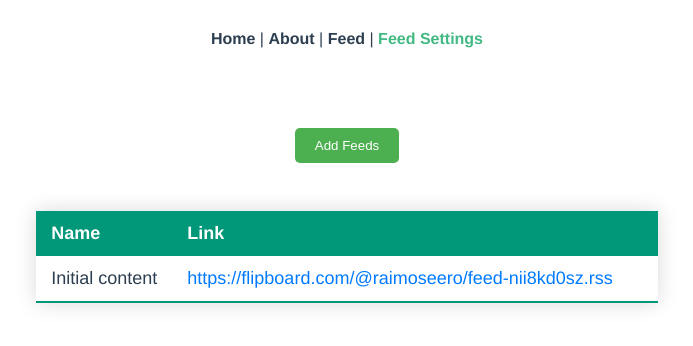
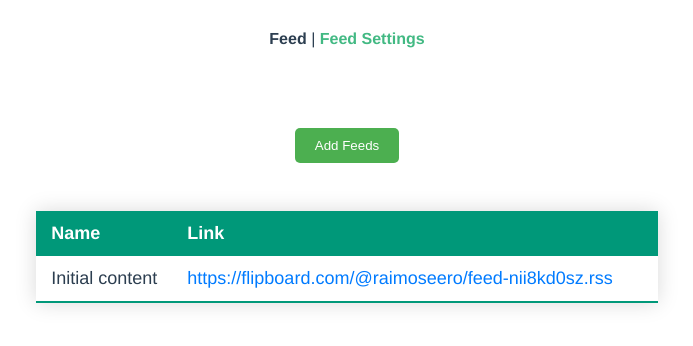
Before and after one commit to Romar-II/lolo-v5-frontend, a Vue app: page /feed/settings in a window 1280 px wide. Shown: the top 346 px of the page, without its empty margins (293-986 px from the left). Built offline with nearby package versions, Linux system fonts and the light colour scheme.

Commit message:
Initial commit

```diff
--- a/src/App.vue
+++ b/src/App.vue
@@ -1,7 +1,5 @@
 <template>
   <nav>
-    <router-link to="/">Home</router-link> |
-    <router-link to="/about">About</router-link> |
     <router-link to="/feed">Feed</router-link> |
     <router-link to="/feed/settings">Feed Settings</router-link>
   </nav>
--- a/src/components/DeleteFeedModal.vue
+++ b/src/components/DeleteFeedModal.vue
@@ -3,7 +3,6 @@
     <template #title>
       Delete feed?
     </template>
-<!--//todo: ilusamaks-->
 
     <template #body>
       <p>
--- a/src/components/EditFeedModal.vue
+++ b/src/components/EditFeedModal.vue
@@ -36,7 +36,6 @@
 
 <script>
 
-import router from "@/router";
 import Modal from "@/components/Modal.vue";
 
 
--- a/src/router/index.js
+++ b/src/router/index.js
@@ -1,14 +1,9 @@
 import { createRouter, createWebHistory } from 'vue-router'
-import HomeView from '../views/HomeView.vue'
 import FeedView from "@/views/FeedView.vue";
 import FeedSettings from "@/views/FeedSettings.vue";
 
 const routes = [
-  {
-    path: '/',
-    name: 'home',
-    component: HomeView
-  },
+
   {
     path: '/feed',
     name: 'feed',
@@ -19,16 +14,6 @@
     name: 'feedsettings',
     component: FeedSettings
   },
-  {
-    path: '/about',
-    name: 'about',
-    // route level code-splitting
-    // this generates a separate chunk (about.[hash].js) for this route
-    // which is lazy-loaded when the route is visited.
-    component: function () {
-      return import(/* webpackChunkName: "about" */ '../views/AboutView.vue')
-    }
-  }
 ]
 
 const router = createRouter({
--- a/src/views/AboutView.vue
+++ /dev/null
@@ -1,5 +0,0 @@
-<template>
-  <div class="about">
-    <h1>This is an about page</h1>
-  </div>
-</template>
--- a/src/views/FeedView.vue
+++ b/src/views/FeedView.vue
@@ -69,10 +69,9 @@
               categories: item.category ? item.category.map(cat => cat._) : []
             }))
           };
-          this.sortByDate(feedContent.news); // Sort the news by date
+          this.sortByDate(feedContent.news);
           this.contents.push(feedContent);
 
-          // Update available categories
           feedContent.news.forEach(item => {
             item.categories.forEach(category => {
               if (category &&!this.availableCategories.includes(category)) {
@@ -84,7 +83,7 @@
           console.error('Error fetching and parsing the RSS feed:', error);
         }
       }
-      this.filterNewsByCategories(); // Filter news after fetching
+      this.filterNewsByCategories();
     },
     sortByDate(news) {
       news.sort((a, b) => new Date(b.pubDate) - new Date(a.pubDate));
--- a/src/views/HomeView.vue
+++ /dev/null
@@ -1,18 +0,0 @@
-<template>
-  <div class="home">
-    <img alt="Vue logo" src="../assets/logo.png">
-    <HelloWorld msg="Welcome to Your Vue.js App"/>
-  </div>
-</template>
-
-<script>
-// @ is an alias to /src
-import HelloWorld from '@/components/HelloWorld.vue'
-
-export default {
-  name: 'HomeView',
-  components: {
-    HelloWorld
-  }
-}
-</script>
```
